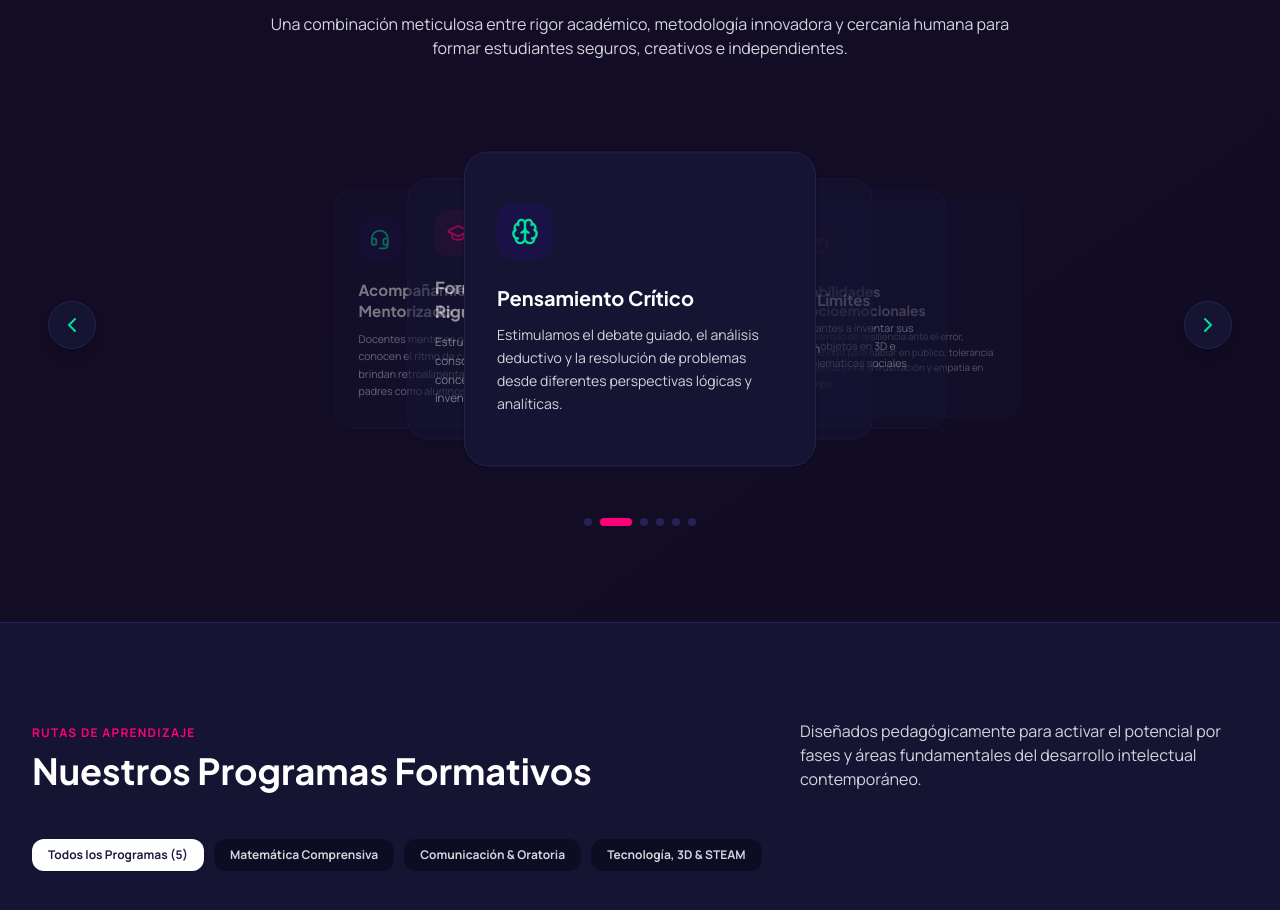
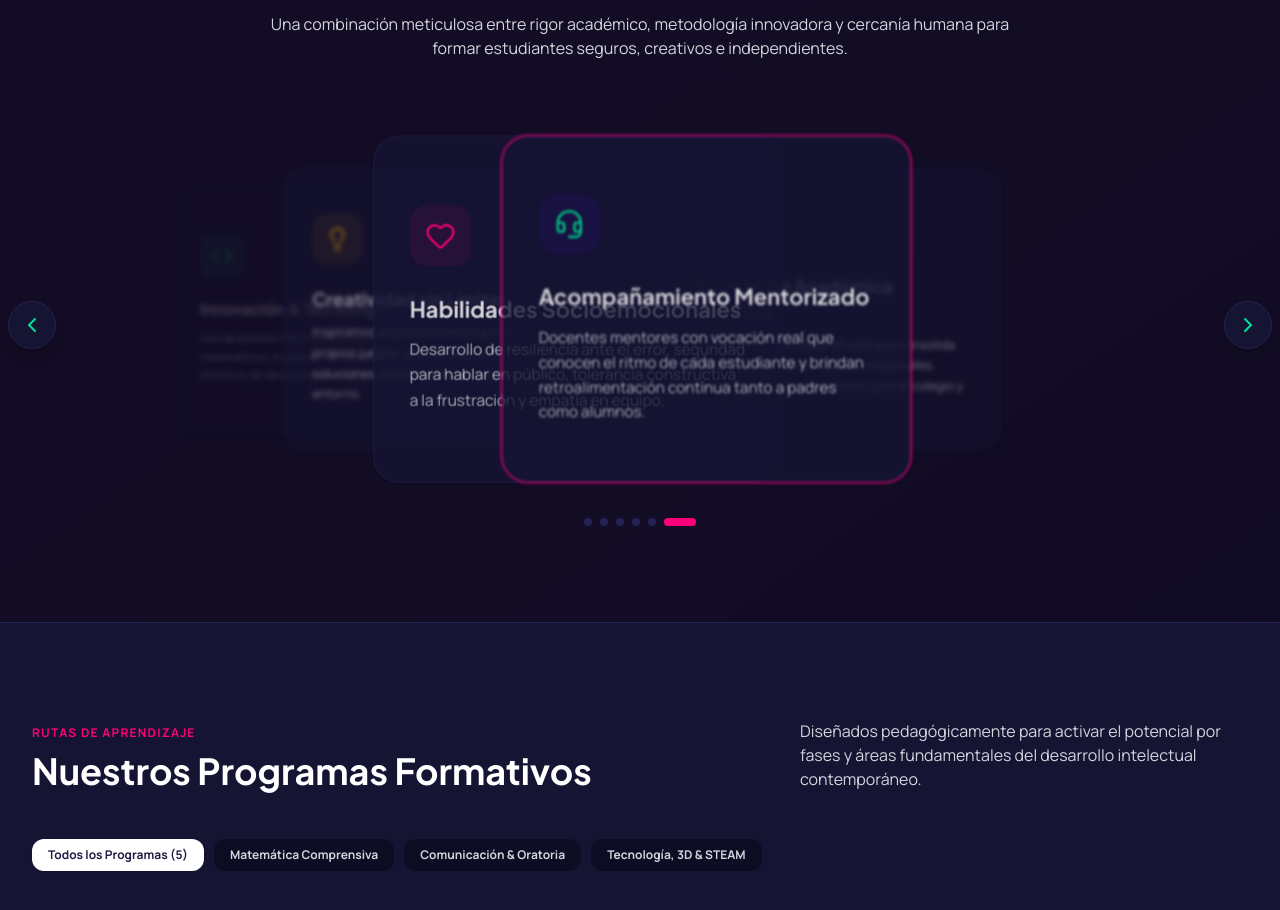
Before and after one commit to Lurez-pe/APEducation_landing, a React (Vite) app: page / in a window 1280 px wide. Shown: the part 1703-2613 px from the top of the page. Built offline with nearby package versions, Linux system fonts and the light colour scheme.

Commit message:
Mejora ciclo automatico del carrusel

```diff
--- a/src/components/Pillars.tsx
+++ b/src/components/Pillars.tsx
@@ -1,10 +1,13 @@
 import React, { useEffect, useRef, useState } from 'react';
 import { GraduationCap, Brain, Code, Lightbulb, Heart, Headset, ChevronLeft, ChevronRight } from 'lucide-react';
 
+const FOCUS_INTERVAL_MS = 720;
+const TRANSITION_DURATION_MS = 1400;
+
 export const Pillars: React.FC = () => {
   const [activeIndex, setActiveIndex] = useState(0);
-  const [isPaused, setIsPaused] = useState(false);
-  const resumeTimer = useRef<number | null>(null);
+  const pauseUntil = useRef(0);
+  const transitionTimer = useRef<number | null>(null);
 
   const pillars = [
     {
@@ -76,26 +79,29 @@ export const Pillars: React.FC = () => {
   ];
 
   useEffect(() => {
-    if (isPaused) return;
+    const interval = window.setInterval(() => {
+      if (Date.now() < pauseUntil.current) return;
+      if (transitionTimer.current) return;
+      setActiveIndex((current) => (current + 1) % pillars.length);
+      transitionTimer.current = window.setTimeout(() => {
+        transitionTimer.current = null;
+      }, TRANSITION_DURATION_MS);
+    }, FOCUS_INTERVAL_MS);
 
-    const interval = window.setInterval(() => {
-      setActiveIndex((current) => (current + 1) % pillars.length);
-    }, 3800);
-
-    return () => window.clearInterval(interval);
-  }, [isPaused, pillars.length]);
+    return () => {
+      window.clearInterval(interval);
+      if (transitionTimer.current) window.clearTimeout(transitionTimer.current);
+    };
+  }, [pillars.length]);
 
   const moveCarousel = (direction: number) => {
+    pauseForFiveSeconds();
     setActiveIndex((current) => (current + direction + pillars.length) % pillars.length);
   };
 
   const pauseForFiveSeconds = () => {
-    if (resumeTimer.current) window.clearTimeout(resumeTimer.current);
-    setIsPaused(true);
-    resumeTimer.current = window.setTimeout(() => {
-      setIsPaused(false);
-      resumeTimer.current = null;
-    }, 5000);
+    if (Date.now() < pauseUntil.current) return;
+    pauseUntil.current = Date.now() + 3800;
   };
 
   return (
@@ -114,7 +120,7 @@ export const Pillars: React.FC = () => {
           </p>
         </div>
 
-        <div className="relative px-10 sm:px-14">
+        <div className="relative -mx-4 sm:-mx-6 lg:-mx-10 px-10 sm:px-14">
           <button
             type="button"
             onClick={() => moveCarousel(-1)}
@@ -125,7 +131,7 @@ export const Pillars: React.FC = () => {
             <ChevronLeft className="w-5 h-5 sm:w-6 sm:h-6" />
           </button>
 
-          <div className="relative min-h-[390px] sm:min-h-[370px]" onMouseEnter={pauseForFiveSeconds}>
+          <div className="relative min-h-[390px] sm:min-h-[370px]">
           {pillars.map((pillar, index) => {
             const IconComponent = pillar.icon;
             const rawOffset = index - activeIndex;
@@ -136,22 +142,31 @@ export const Pillars: React.FC = () => {
               : rawOffset;
             const distance = Math.abs(offset);
             const isActive = offset === 0;
+            const isHidden = distance === 3;
+            const isLevelTwo = distance === 1;
             return (
               <div
                 key={pillar.id}
                 id={pillar.id}
-                className="absolute left-1/2 top-1/2 w-[min(360px,72vw)] px-1 transition-all duration-[350ms] ease-out"
+                className={`absolute left-1/2 top-1/2 w-[min(380px,76vw)] px-1 transition-all duration-[1400ms] ease-in-out ${isHidden ? 'pointer-events-none' : ''}`}
                 style={{
-                  transform: `translate(calc(-50% + ${offset * 24}%), -50%) scale(${isActive ? 1 : Math.max(0.62, 0.9 - distance * 0.07)})`,
-                  opacity: isActive ? 1 : Math.max(0.22, 0.64 - distance * 0.1),
-                  zIndex: isActive ? 20 : 15 - distance,
+                  transform: `translate(calc(-50% + ${offset * 10}vw), -50%) scale(${isActive ? 1.2 : isLevelTwo ? 1 : 0.8})`,
+                  filter: isActive ? 'none' : isLevelTwo ? 'blur(1.5px)' : 'blur(3px)',
+                  opacity: isHidden ? 0 : isActive ? 1 : isLevelTwo ? 0.62 : 0.38,
+                  zIndex: isActive ? 20 : isLevelTwo ? 18 : isHidden ? 0 : 15,
                 }}
               >
                 <button
                   type="button"
-                  onClick={() => setActiveIndex(index)}
+                  onClick={() => {
+                    setActiveIndex(index);
+                    pauseForFiveSeconds();
+                  }}
                   aria-label={`Seleccionar ${pillar.title}`}
-                  className={`w-full min-h-[300px] sm:min-h-[315px] text-left bg-white dark:bg-[#151433] p-7 sm:p-8 rounded-3xl border border-gray-100 dark:border-[#232252] shadow-sm hover:shadow-xl ${pillar.borderHover} transition-shadow duration-300 group cursor-pointer`}
+                  aria-hidden={isHidden}
+                  tabIndex={isHidden ? -1 : 0}
+                  aria-current={isActive ? 'true' : undefined}
+                  className={`w-full min-h-[300px] sm:min-h-[315px] text-left bg-white dark:bg-[#151433] p-7 sm:p-8 rounded-3xl border border-gray-100 dark:border-[#232252] shadow-sm hover:shadow-xl ${isActive ? 'ring-2 ring-[#FE007A]/70 shadow-[0_22px_45px_rgba(28,28,66,0.24)]' : ''} ${pillar.borderHover} transition-shadow duration-300 group cursor-pointer`}
                 >
                   <div className={`w-14 h-14 rounded-2xl ${pillar.accentBg} ${pillar.accentText} flex items-center justify-center mb-6 group-hover:scale-110 transition-transform`}>
                     <IconComponent className="w-7 h-7" />
@@ -183,7 +198,10 @@ export const Pillars: React.FC = () => {
               <button
                 key={pillar.id}
                 type="button"
-                onClick={() => setActiveIndex(index)}
+                onClick={() => {
+                  setActiveIndex(index);
+                  pauseForFiveSeconds();
+                }}
                 aria-label={`Ver pilar ${index + 1}`}
                 className={`h-2 rounded-full transition-all cursor-pointer ${
                   activeIndex === index ? 'w-8 bg-[#FE007A]' : 'w-2 bg-gray-300 dark:bg-[#232252] hover:bg-[#4705ED]'
```
